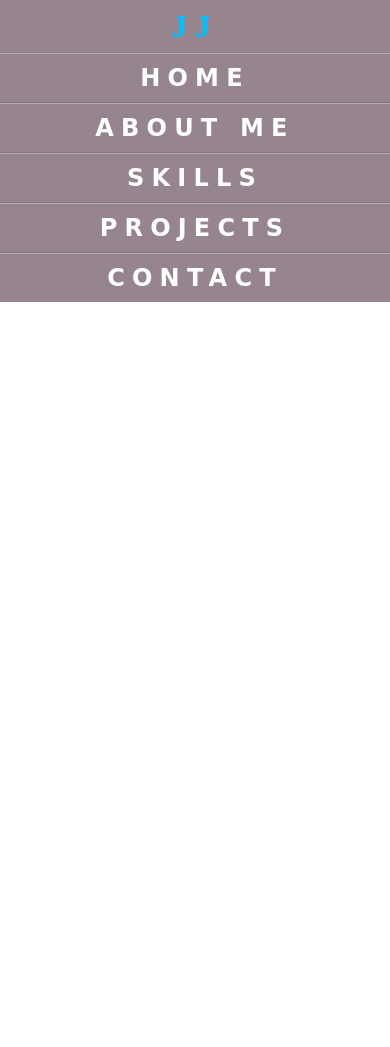
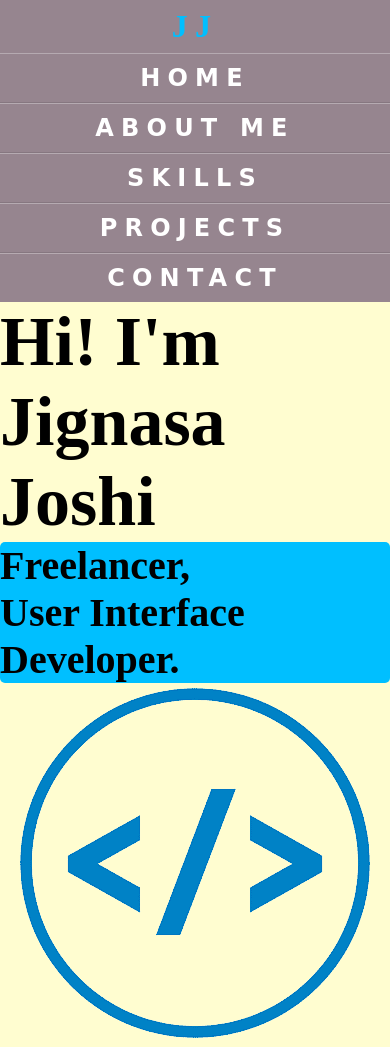
Before and after one commit to jig-josh/PersonalPortfolio, a plain HTML site: page index.html in a window 390 px wide. Before the commit the page ends 844 px from the top, so only its background shows below. Drawn offline with Linux system fonts and the light colour scheme; a web font is replaced by a local one.

Commit message:
Add and style with media queries for Home page

```diff
--- a/index.html
+++ b/index.html
@@ -15,6 +15,7 @@
 </head>
 
 <body>
+    <!----Header-->
     <div class="header-container">
         <h1 class="logo"><a href="#">JJ</a></h1>
         <ul class="navigation">
@@ -25,19 +26,20 @@
             <li><a href="#contact">Contact</a></li>
         </ul>
     </div>
+    <!----     Main(Home page)  -->
+    <section id="home">
+        <div class="main-container">
+            <div class="intro">
+                <h2 class="hi">Hi! I'm Jignasa Joshi</h2>
+                <h3 class="ui-freelance">Freelancer,<br> User Interface Developer.</h3>
+            </div>
+            <div class="main-image">
+                <img class="intro-image" src="./resources/images/Web-Dev-main-Noback.png" />
+            </div>
+        </div>
+    </section>
 
-    <!--<header>
-        <img src="./resources/images/logo.jpg" alt="Company Logo" />
-        <nav>
-            <ul>
-                <li><a href="#home">Home</a></li>
-                <li><a href="#about">About Me</a></li>
-                <li><a href="#skills">Skills</a></li>
-                <li><a href="#projects">Projects</a></li>
-                <li><a href="#contact">Contact</a></li>
-            </ul>
-        </nav>
-    </header>-->
+
 
     <script src="" async defer></script>
 </body>
--- a/resources/style.css
+++ b/resources/style.css
@@ -7,6 +7,9 @@ body {
     font-family: 'Rozha One', serif;
     font-size: 16px;
 }
+
+
+/* Header Styles */
 
 .header-container {
     display: flex;
@@ -54,6 +57,31 @@ body {
     background: deepskyblue;
 }
 
+
+/* Main (Home page) Styles */
+
+.main-container {
+    display: flex;
+    justify-content: space-around;
+    align-items: center;
+    background-color: /*#6D7993*/
+    #FFFDD0;
+}
+
+.hi {
+    font-size: 70px;
+}
+
+.ui-freelance {
+    background-color: deepskyblue;
+    border-radius: 5px;
+    font-size: 40px;
+}
+
+.intro-image {
+    background-color: transparent;
+}
+
 .about {
     font-family: 'Sahitya', serif;
 }
@@ -83,7 +111,8 @@ body {
         align-self: left;
         /* align the logo to the left side of 'flex-container' */
     }
-    .navigation {
+    .navigation,
+    .main-container {
         flex-direction: column;
     }
     .navigation a {
```
Also changed, not shown: resources/images/Web-Dev-Main-Noback.png (added), resources/images/Web-Dev-Main.png (added).
